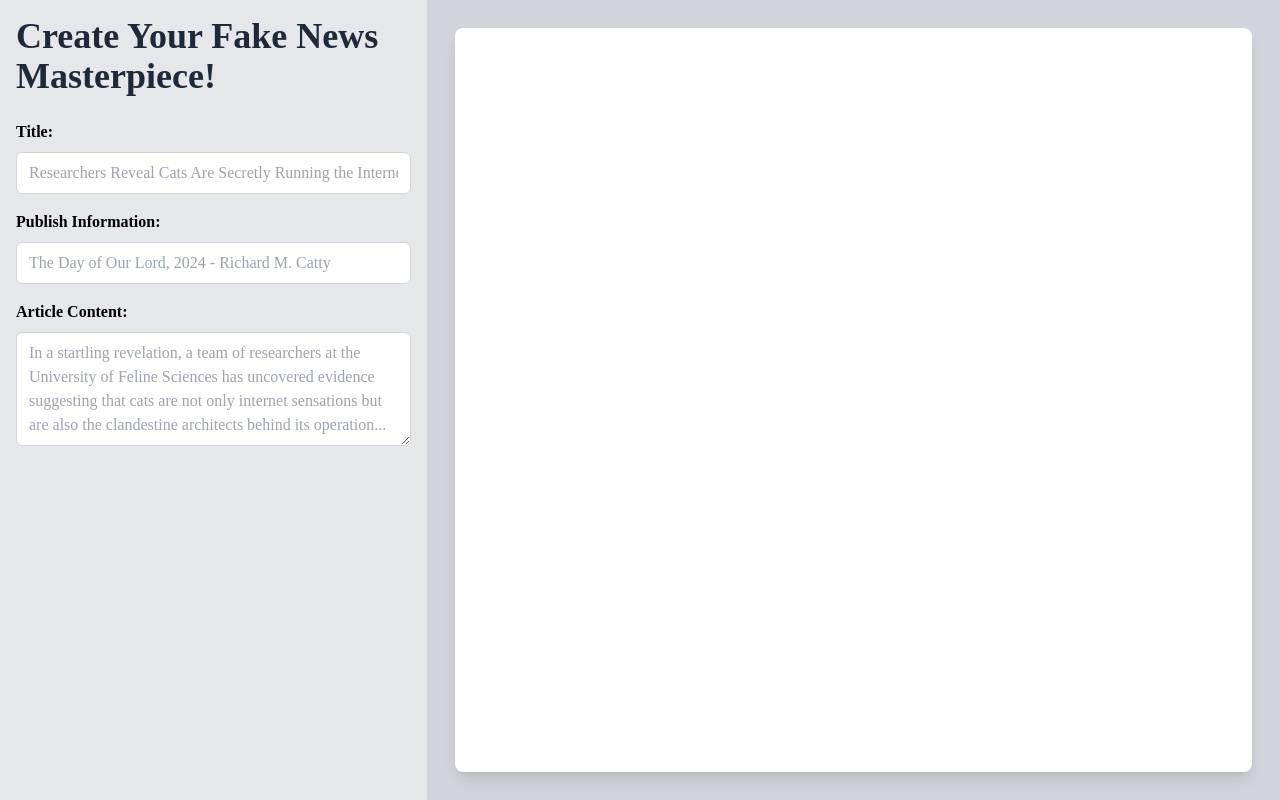
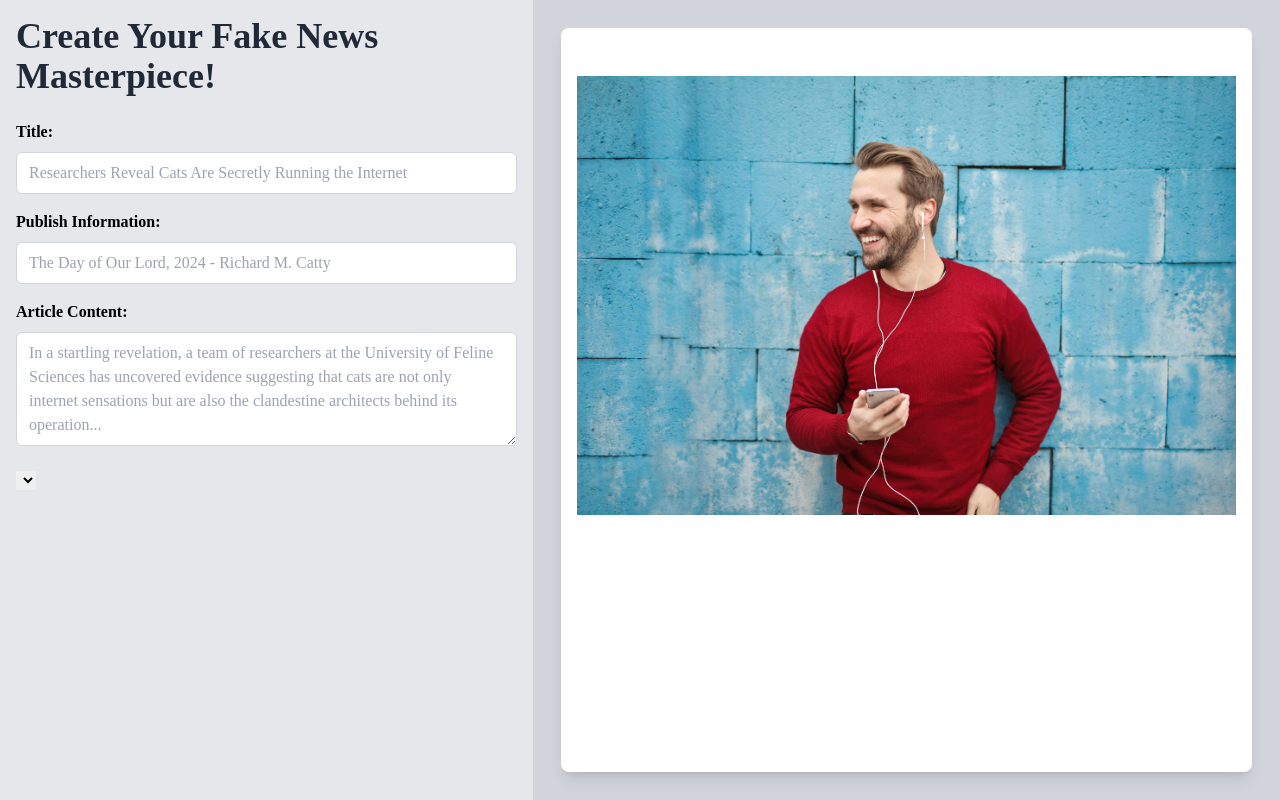
Before and after one commit to pandalexander/news-generator, a React app in the folder news-generator/: page / in a window 1280 px wide. Built offline with nearby package versions, Linux system fonts and the light colour scheme; the HTML template or start-up script is replaced by a standard one.

Commit message:
Add image and array to project

```diff
--- /dev/null
+++ b/news-generator/src/ImageStorage.jsx
@@ -0,0 +1,5 @@
+import HappyImage from "./assets/images/happy.jpg";
+
+const imageArray = [HappyImage];
+
+export default imageArray;
--- a/news-generator/src/LeftPane.jsx
+++ b/news-generator/src/LeftPane.jsx
@@ -8,7 +8,7 @@ export default function LeftPane({
 }) {
   return (
     <>
-      <div className="w-1/3 bg-gray-200 p-4">
+      <div className="w-5/12 bg-gray-200 p-4">
         <h1 className="text-4xl font-bold text-gray-800 mb-6">
           Create Your Fake News Masterpiece!
         </h1>
@@ -46,6 +46,10 @@ export default function LeftPane({
           placeholder="In a startling revelation, a team of researchers at the University of Feline Sciences has uncovered evidence suggesting that cats are not only internet sensations but are also the clandestine architects behind its operation..."
           className="w-full border border-gray-300 rounded-md px-3 py-2 mb-4 focus:outline-none focus:border-blue-500"
         />
+
+        <select name="" id="">
+          <option value=""></option>
+        </select>
       </div>
     </>
   );
--- a/news-generator/src/RightPane.jsx
+++ b/news-generator/src/RightPane.jsx
@@ -1,10 +1,15 @@
+import imageArray from "./ImageStorage";
+
 export default function RightPane({ title, date, articleContent }) {
   return (
     <>
-      <div className="w-2/3 bg-gray-300 flex flex-col min-h-screen p-7">
+      <div className="w-7/12 bg-gray-300 flex flex-col min-h-screen p-7">
         <div className="bg-white min-h-full px-4 py-8 rounded-lg shadow-lg p-6 font-inherit">
           <p className="text-3xl font-bold mb-4">{title}</p>
           <p className="text-gray-700 mb-4 italic">{date}</p>
+          <div className="flex justify-center items-center">
+            <img src={imageArray[0]} alt="" className="max-w-full" />
+          </div>
           <pre
             style={{ fontFamily: "Playfair Display" }}
             className="text-lg leading-relaxed max-w-full overflow-auto whitespace-pre-wrap"
```
Also changed, not shown: news-generator/src/assets/images/happy.jpg (added).
